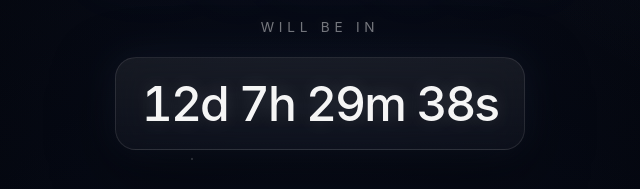
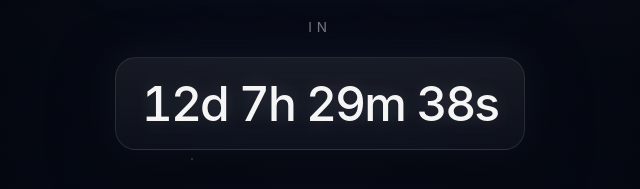
Before and after one commit to numiralofe/helenandnuno, a plain HTML site: page index.html in a window 1280 px wide. Shown: the part 434-623 px from the top of the page, 320-960 px from the left. Drawn offline with Linux system fonts and the light colour scheme.

Commit message:
Update index.html

```diff
--- a/index.html
+++ b/index.html
@@ -234,7 +234,7 @@
     </div>
 
     <div class="label">
-      Will bE iN
+      in
     </div>
 
     <div class="timer" id="timer">
```
